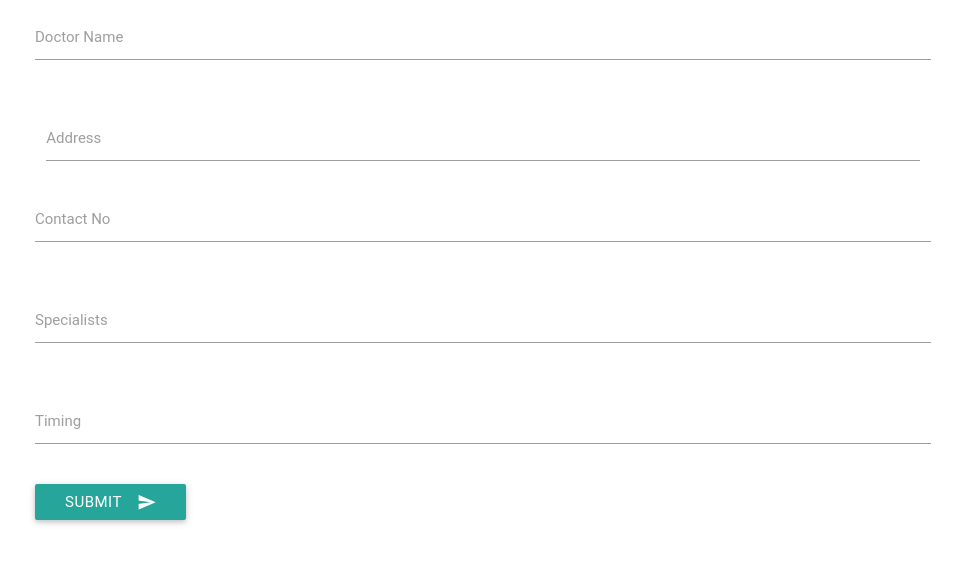
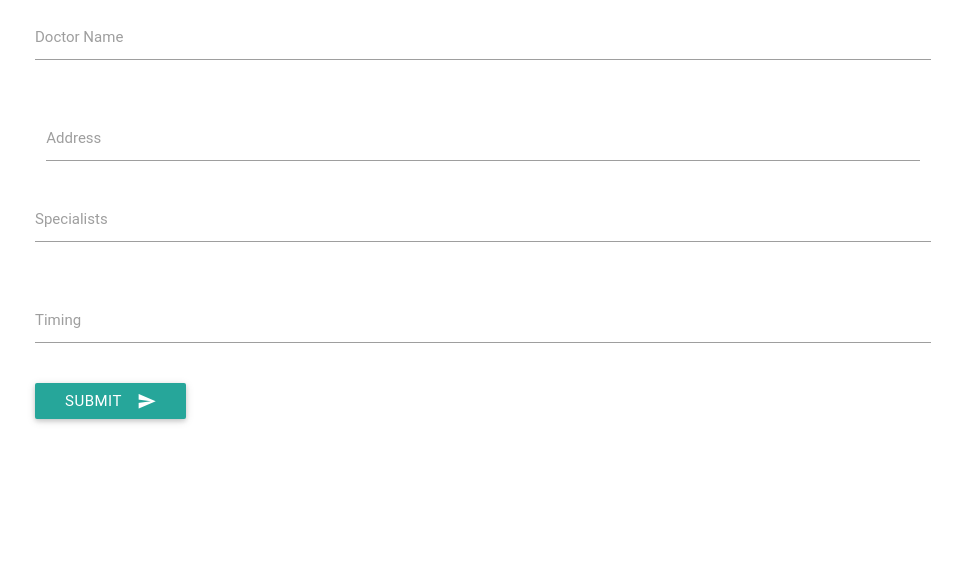
Before and after one commit to RomaNegi/myhospital, a PHP site: page /addDoctors.php in a window 1280 px wide. Shown: the part 191-755 px from the top of the page, without its empty margins (157-1119 px from the left). Run offline with PHP 8.4, Linux system fonts and the light colour scheme; a user stored in the database is signed in; some libraries are stand-ins or nearby versions; some web fonts are replaced.

Commit message:
contact field deleted

```diff
--- a/admin/addDoctors.php
+++ b/admin/addDoctors.php
@@ -26,12 +26,6 @@ include 'header.php';
         </div>
 
 
-      <div class="row">
-        <div class="input-field col s12">
-          <input id="password" type="password" class="validate" name="contact_no">
-          <label for="password">Contact No</label>
-        </div>
-      </div>
 
 
       <div class="row">
--- a/admin/addhospital.php
+++ b/admin/addhospital.php
@@ -29,7 +29,7 @@ include 'header.php';
 
       <div class="row">
         <div class="input-field col s12">
-          <input id="password" type="password" class="validate" name="contact_no">
+          <input type="text" class="validate" name="contact_no">
           <label for="password">Contact No</label>
         </div>
       </div>
--- a/admin/addpathologylab.php
+++ b/admin/addpathologylab.php
@@ -29,7 +29,7 @@ include 'header.php';
 
       <div class="row">
         <div class="input-field col s12">
-          <input id="password" type="password" class="validate" name="timing">
+          <input id="text" type="password" class="validate" name="timing">
           <label for="password">Contact No</label>
         </div>
       </div>
```
